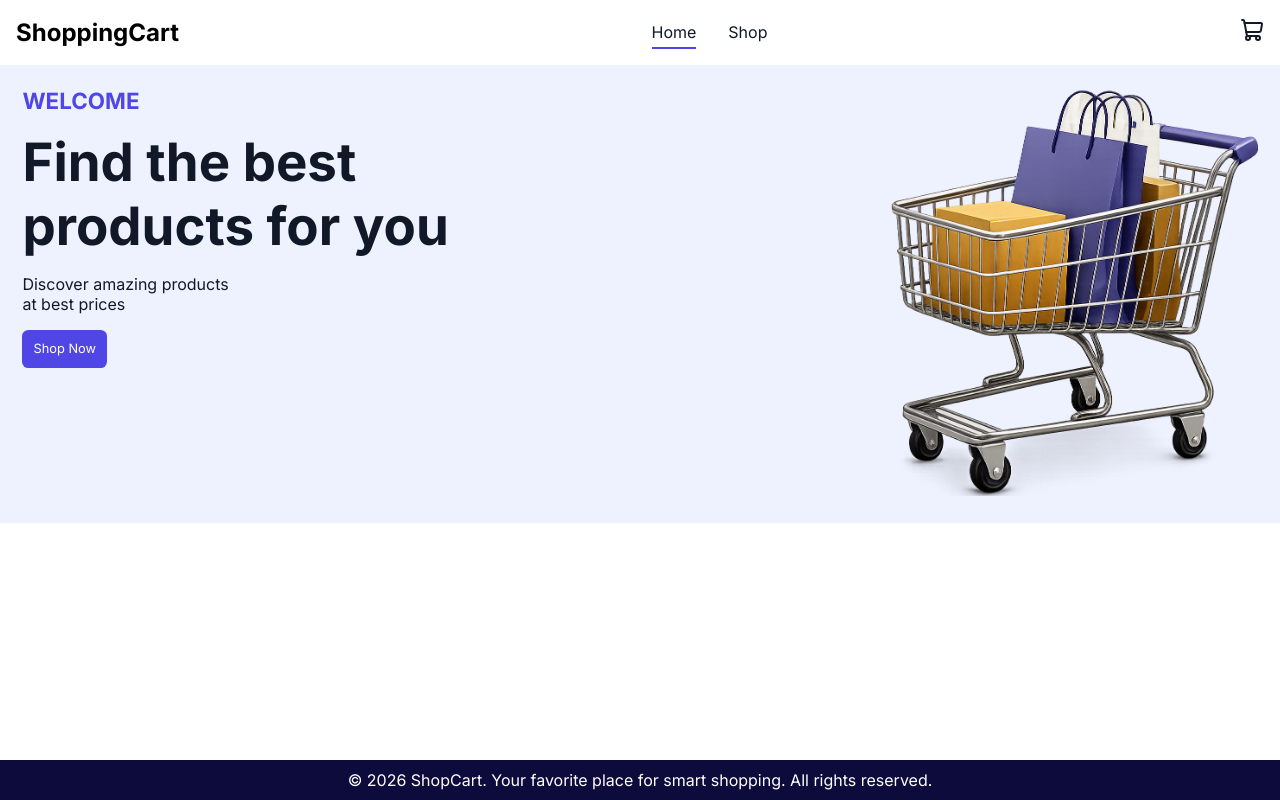
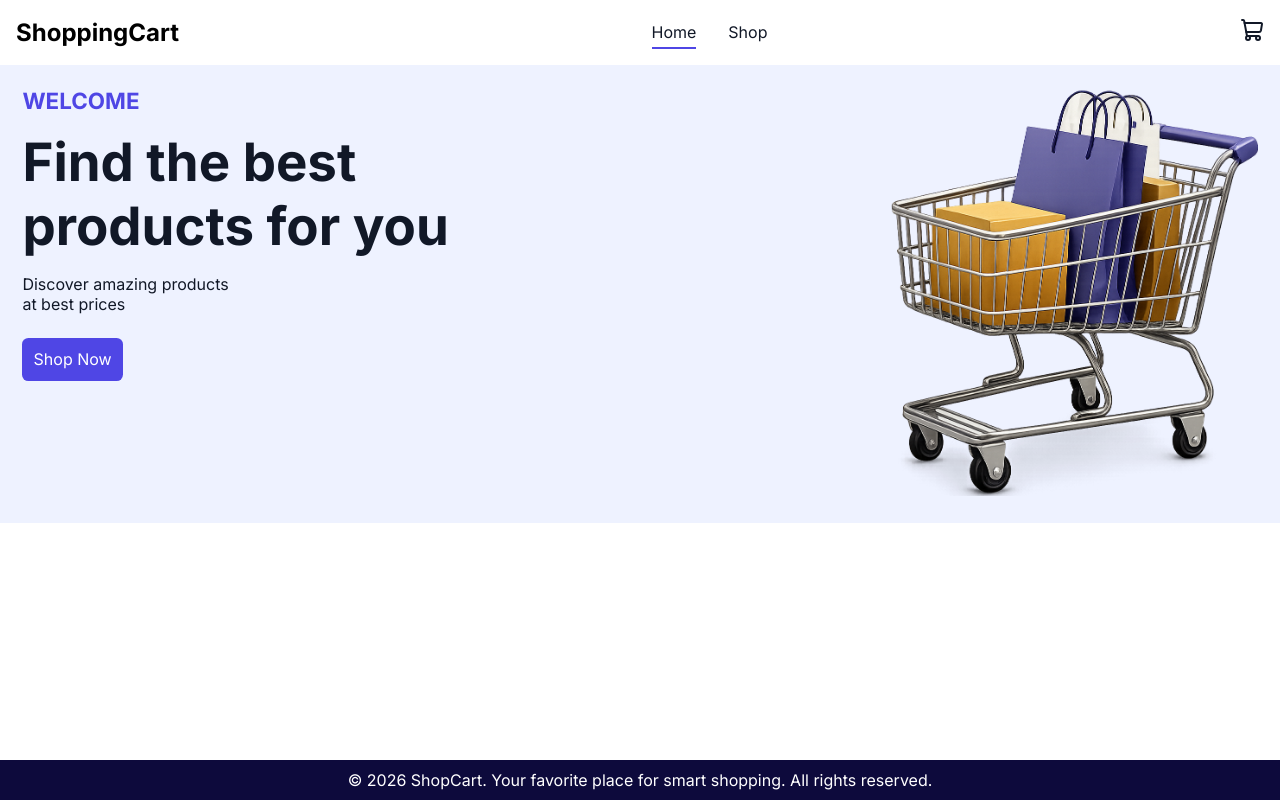
Before and after one commit to feddevv/top-shopping-cart, a React (Vite) app: page / in a window 1280 px wide. Built offline with nearby package versions, Linux system fonts and the light colour scheme.

Commit message:
fix: adjust button font size and update description margin in Hero component

```diff
--- a/src/components/Button/button.module.css
+++ b/src/components/Button/button.module.css
@@ -5,6 +5,12 @@
   padding: 0.7rem;
   border-radius: 0.4rem;
 
-  font-size: 0.8rem;
+  font-size: 1rem;
   font-family: 'Inter';
+
+  cursor: pointer;
 }
+
+.primary:hover {
+  background-color: var(--primary-hover);
+}
--- a/src/components/Hero/hero.module.css
+++ b/src/components/Hero/hero.module.css
@@ -20,7 +20,7 @@
 }
 
 .description {
-  margin: 1rem 0;
+  margin: 1rem 0 1.5rem 0;
   color: var(--text-primary);
   font-size: clamp(0.7rem, 0.7rem + 1vw, 1rem);
 }
```
